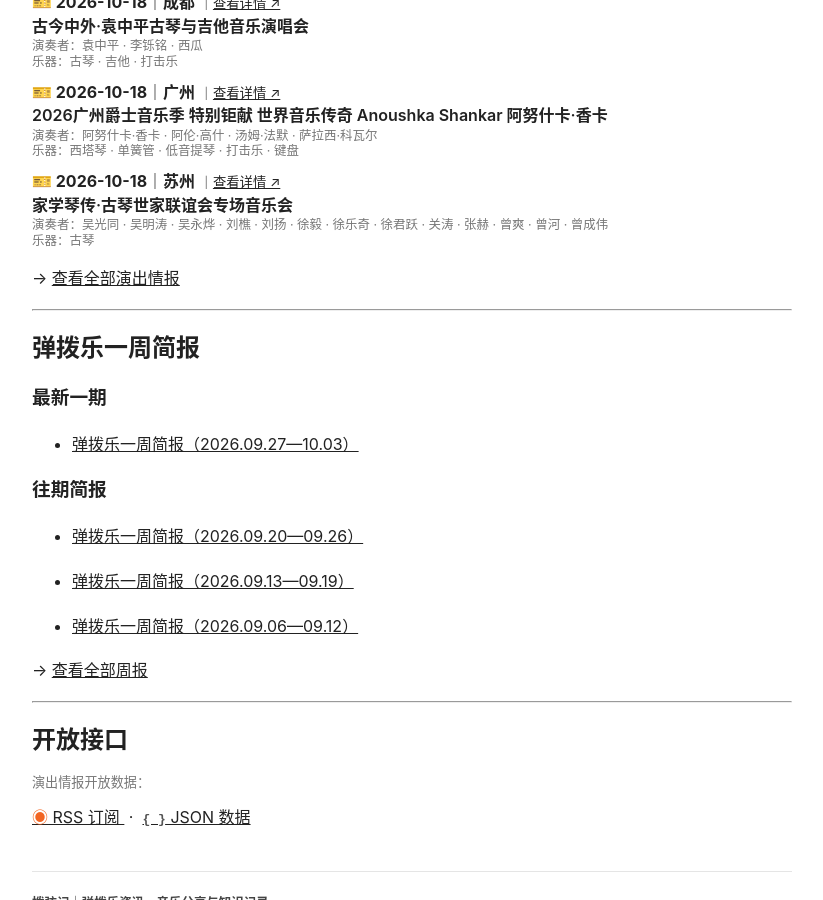
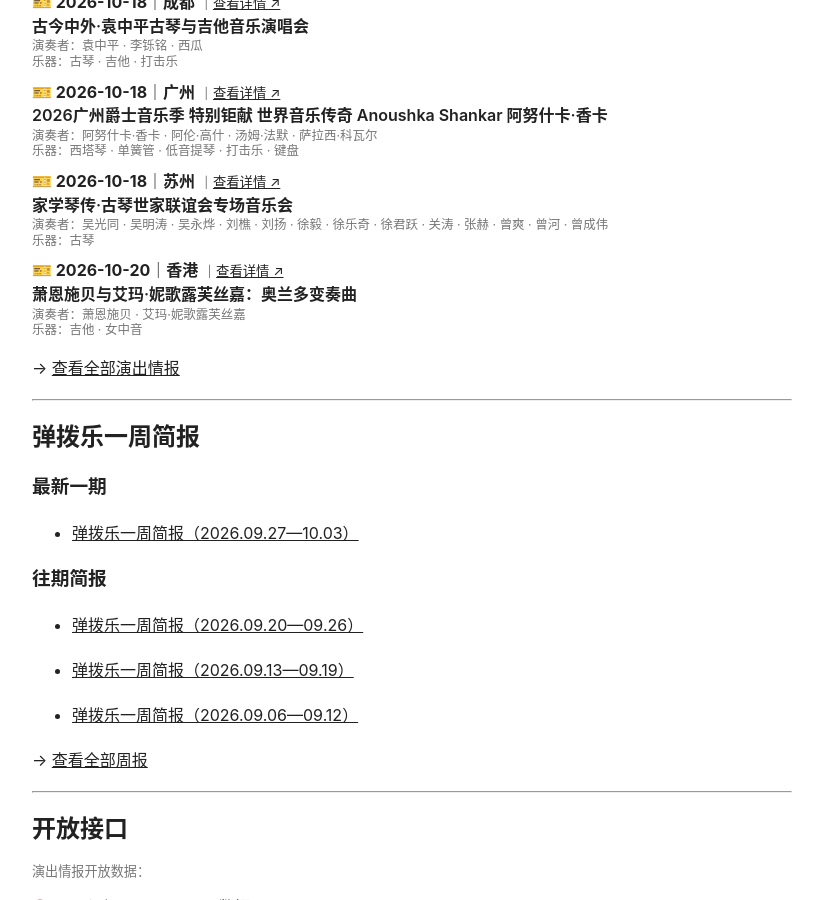
Before and after one commit to KeenKwok/boxianji, a Jekyll site: the page built from index.md, in a window 1280 px wide and 900 px high, scrolled down 1559 px. Shown: the whole window, without its empty margins (228-1051 px from the left). Built offline with Jekyll 4.4.1, drawn with Linux system fonts in a browser that asks for light colours.

Commit message:
更新 attention.yml

```diff
--- a/_data/attention.yml
+++ b/_data/attention.yml
@@ -1,3 +1,15 @@
+- id: "20261020-hongkong-sean-shibe-ema-nikolovska-orlando-variations"
+  date: "2026-10-20"
+  city: "香港"
+  title: "萧恩施贝与艾玛·妮歌露芙丝嘉：奥兰多变奏曲"
+  performers:
+    - "萧恩施贝"
+    - "艾玛·妮歌露芙丝嘉"
+  instruments:
+    - "吉他"
+    - "女中音"
+  link: "https://mp.weixin.qq.com/s/R7TwZEE0nlB4ZC7bJmnNgg"
+
 - id: "20261018-chengdu-gujinzhongwai-guqin-guitar-concert"
   date: "2026-10-18"
   city: "成都"
```
